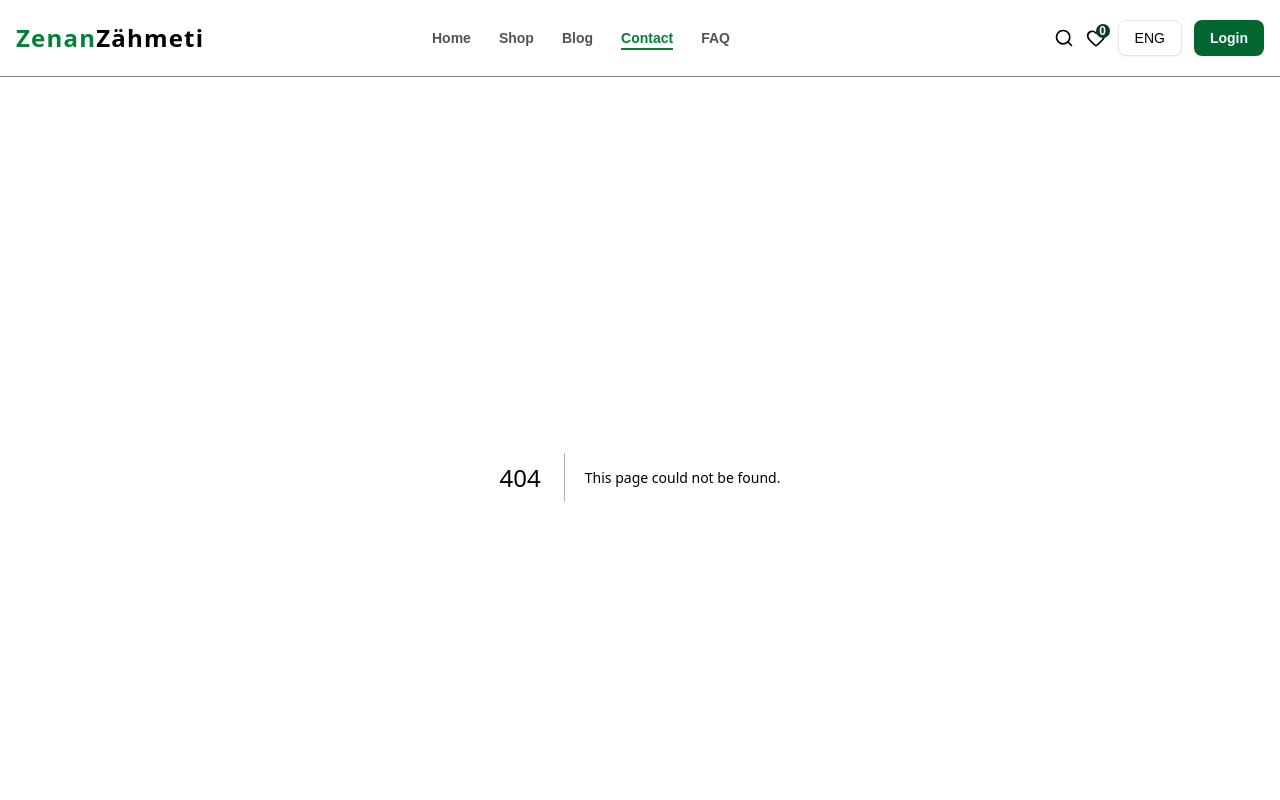
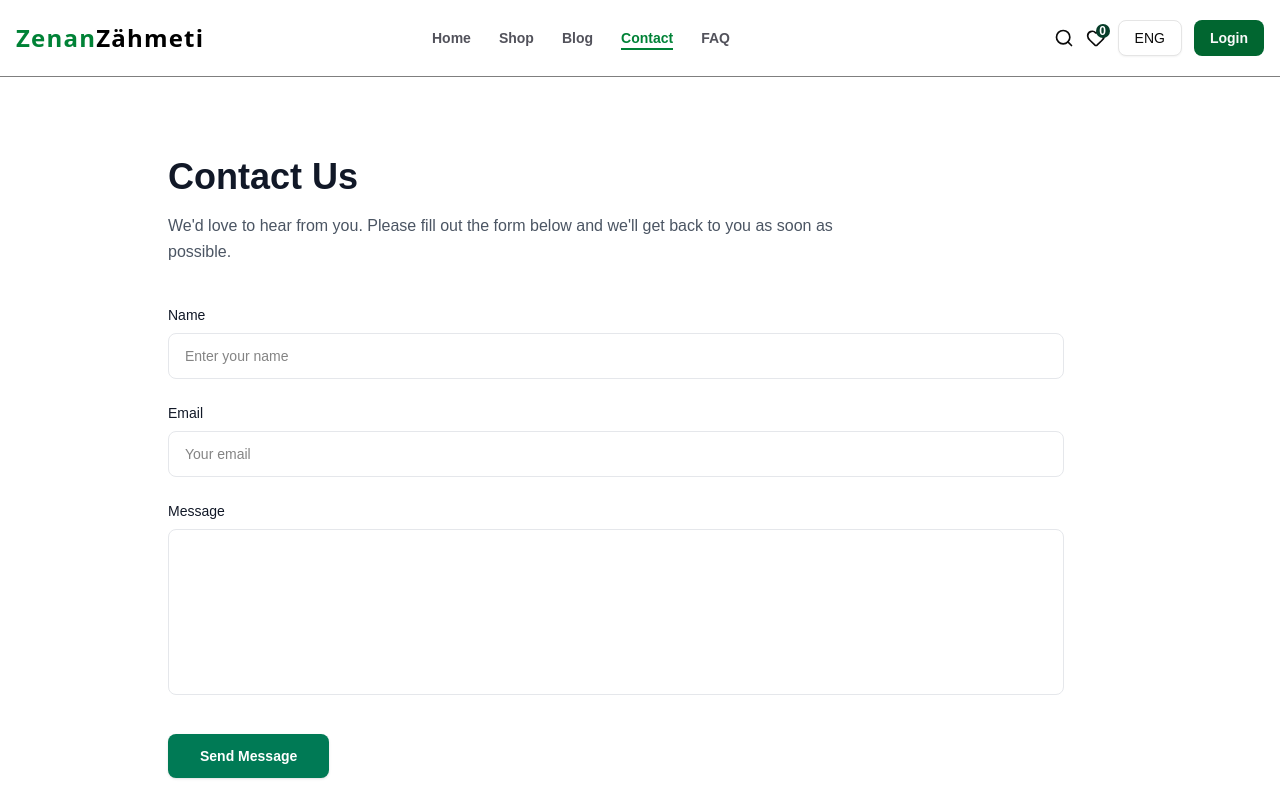
Before and after one commit to Vepa03/zenan_zahmet, a Next.js app: page /contact in a window 1280 px wide. Before the commit this address had no page. Shown: the top 800 px of the page. Built offline with nearby package versions, Linux system fonts and the light colour scheme.

Commit message:
added contact page and faq page

```diff
--- /dev/null
+++ b/app/contact/page.tsx
@@ -0,0 +1,115 @@
+"use client";
+
+import { FormEvent, useState } from "react";
+
+const ContactPage = () => {
+  const [status, setStatus] = useState<"idle" | "submitting" | "success" | "error">(
+    "idle"
+  );
+
+  const handleSubmit = (e: FormEvent<HTMLFormElement>) => {
+    e.preventDefault();
+    setStatus("submitting");
+
+    // Burada API isteği veya e-posta servisini çağırabilirsin.
+    // Şimdilik demo için direkt success gösterelim:
+    setTimeout(() => {
+      setStatus("success");
+    }, 400);
+  };
+
+  return (
+    <div className="min-h-screen bg-white flex justify-center">
+      <div className="w-full max-w-5xl px-6 md:px-10 pt-20">
+        {/* Başlık */}
+        <h1 className="text-3xl md:text-4xl font-semibold text-[#111827]">
+          Contact Us
+        </h1>
+        <p className="mt-4 text-base text-[#4B5563] max-w-2xl leading-relaxed">
+          We&apos;d love to hear from you. Please fill out the form below and
+          we&apos;ll get back to you as soon as possible.
+        </p>
+
+        {/* Form */}
+        <form onSubmit={handleSubmit} className="mt-10 space-y-6 max-w-4xl">
+          {/* Name */}
+          <div className="space-y-2">
+            <label
+              htmlFor="name"
+              className="block text-sm font-medium text-[#111827]"
+            >
+              Name
+            </label>
+            <input
+              id="name"
+              name="name"
+              required
+              placeholder="Enter your name"
+              className="w-full rounded-md border border-[#E5E7EB] px-4 py-3 text-sm outline-none focus:ring-2 focus:ring-emerald-600 focus:border-emerald-600 transition"
+            />
+          </div>
+
+          {/* Email */}
+          <div className="space-y-2">
+            <label
+              htmlFor="email"
+              className="block text-sm font-medium text-[#111827]"
+            >
+              Email
+            </label>
+            <input
+              id="email"
+              name="email"
+              type="email"
+              required
+              placeholder="Your email"
+              className="w-full rounded-md border border-[#E5E7EB] px-4 py-3 text-sm outline-none focus:ring-2 focus:ring-emerald-600 focus:border-emerald-600 transition"
+            />
+          </div>
+
+          {/* Message */}
+          <div className="space-y-2">
+            <label
+              htmlFor="message"
+              className="block text-sm font-medium text-[#111827]"
+            >
+              Message
+            </label>
+            <textarea
+              id="message"
+              name="message"
+              rows={7}
+              required
+              placeholder=""
+              className="w-full rounded-md border border-[#E5E7EB] px-4 py-3 text-sm outline-none resize-none focus:ring-2 focus:ring-emerald-600 focus:border-emerald-600 transition"
+            />
+          </div>
+
+          {/* Button + Status */}
+          <div className="pt-2 flex items-center gap-4">
+            <button
+              type="submit"
+              disabled={status === "submitting"}
+              className="px-8 py-3 rounded-md bg-emerald-700 text-white text-sm font-semibold shadow-sm hover:bg-emerald-800 disabled:opacity-70 disabled:cursor-not-allowed transition"
+            >
+              {status === "submitting" ? "Sending..." : "Send Message"}
+            </button>
+
+            {status === "success" && (
+              <span className="text-sm text-emerald-600">
+                Your message has been sent.
+              </span>
+            )}
+            {status === "error" && (
+              <span className="text-sm text-red-500">
+                Something went wrong. Please try again.
+              </span>
+            )}
+          </div>
+        </form>
+      </div>
+    </div>
+  );
+};
+
+export default ContactPage;
--- a/app/faq/page.tsx
+++ b/app/faq/page.tsx
@@ -1,43 +1,54 @@
-import React from 'react'
+"use client";
+
+import React from "react";
 import {
   Accordion,
   AccordionContent,
   AccordionItem,
   AccordionTrigger,
-} from "@/components/ui/accordion"
+} from "@/components/ui/accordion";
 
-const page = () => {
+const Page = () => {
+  const faqs = [
+    {
+      id: "1",
+      question: "Is it accessible?",
+      answer: "Yes. It adheres to the WAI-ARIA design pattern.",
+    },
+    {
+      id: "2",
+      question: "Can I use it in my project?",
+      answer: "Absolutely! It's easy to integrate and customize.",
+    },
+    {
+      id: "3",
+      question: "Does it support keyboard navigation?",
+      answer: "Yes, it supports keyboard navigation out of the box.",
+    },
+    {
+      id: "4",
+      question: "Is it responsive?",
+      answer: "Yes, it works seamlessly across all devices.",
+    },
+  ];
+
   return (
-    <div className='w-auto md:w-1/3 '>
+    <div className="min-h-screen flex justify-center items-start pt-16 bg-white">
+      <div className="w-full max-w-md">
+        <h1 className="text-2xl font-semibold mb-6 text-gray-900">
+          Frequently Asked Questions
+        </h1>
         <Accordion type="single" collapsible>
-        <AccordionItem value="item-1">
-            <AccordionTrigger>Is it accessible?</AccordionTrigger>
-            <AccordionContent>
-            Yes. It adheres to the WAI-ARIA design pattern.
-            </AccordionContent>
-        </AccordionItem>
-        <AccordionItem value="item-2">
-            <AccordionTrigger>Is it accessible?</AccordionTrigger>
-            <AccordionContent>
-            Yes. It adheres to the WAI-ARIA design pattern.
-            </AccordionContent>
-        </AccordionItem>
-        <AccordionItem value="item-3">
-            <AccordionTrigger>Is it accessible?</AccordionTrigger>
-            <AccordionContent>
-            Yes. It adheres to the WAI-ARIA design pattern.
-            </AccordionContent>
-        </AccordionItem>
-        <AccordionItem value="item-4">
-            <AccordionTrigger>Is it accessible?</AccordionTrigger>
-            <AccordionContent>
-            Yes. It adheres to the WAI-ARIA design pattern.
-            </AccordionContent>
-        </AccordionItem>
+          {faqs.map((faq) => (
+            <AccordionItem key={faq.id} value={faq.id}>
+              <AccordionTrigger>{faq.question}</AccordionTrigger>
+              <AccordionContent>{faq.answer}</AccordionContent>
+            </AccordionItem>
+          ))}
         </Accordion>
+      </div>
+    </div>
+  );
+};
 
-    </div>
-  )
-}
-
-export default page
+export default Page;
--- /dev/null
+++ b/components/Contact.tsx
@@ -0,0 +1,115 @@
+"use client";
+
+import { FormEvent, useState } from "react";
+
+const Contact = () => {
+  const [status, setStatus] = useState<"idle" | "submitting" | "success" | "error">(
+    "idle"
+  );
+
+  const handleSubmit = (e: FormEvent<HTMLFormElement>) => {
+    e.preventDefault();
+    setStatus("submitting");
+
+    // Burada API isteği veya e-posta servisini çağırabilirsin.
+    // Şimdilik demo için direkt success gösterelim:
+    setTimeout(() => {
+      setStatus("success");
+    }, 400);
+  };
+
+  return (
+    <div className="min-h-screen bg-white flex justify-center">
+      <div className="w-full max-w-5xl px-6 md:px-10 pt-20">
+        {/* Başlık */}
+        <h1 className="text-3xl md:text-4xl font-semibold text-[#111827]">
+          Contact Us
+        </h1>
+        <p className="mt-4 text-base text-[#4B5563] max-w-2xl leading-relaxed">
+          We&apos;d love to hear from you. Please fill out the form below and
+          we&apos;ll get back to you as soon as possible.
+        </p>
+
+        {/* Form */}
+        <form onSubmit={handleSubmit} className="mt-10 space-y-6 max-w-4xl">
+          {/* Name */}
+          <div className="space-y-2">
+            <label
+              htmlFor="name"
+              className="block text-sm font-medium text-[#111827]"
+            >
+              Name
+            </label>
+            <input
+              id="name"
+              name="name"
+              required
+              placeholder="Enter your name"
+              className="w-full rounded-md border border-[#E5E7EB] px-4 py-3 text-sm outline-none focus:ring-2 focus:ring-emerald-600 focus:border-emerald-600 transition"
+            />
+          </div>
+
+          {/* Email */}
+          <div className="space-y-2">
+            <label
+              htmlFor="email"
+              className="block text-sm font-medium text-[#111827]"
+            >
+              Email
+            </label>
+            <input
+              id="email"
+              name="email"
+              type="email"
+              required
+              placeholder="Your email"
+              className="w-full rounded-md border border-[#E5E7EB] px-4 py-3 text-sm outline-none focus:ring-2 focus:ring-emerald-600 focus:border-emerald-600 transition"
+            />
+          </div>
+
+          {/* Message */}
+          <div className="space-y-2">
+            <label
+              htmlFor="message"
+              className="block text-sm font-medium text-[#111827]"
+            >
+              Message
+            </label>
+            <textarea
+              id="message"
+              name="message"
+              rows={7}
+              required
+              placeholder=""
+              className="w-full rounded-md border border-[#E5E7EB] px-4 py-3 text-sm outline-none resize-none focus:ring-2 focus:ring-emerald-600 focus:border-emerald-600 transition"
+            />
+          </div>
+
+          {/* Button + Status */}
+          <div className="pt-2 flex items-center gap-4">
+            <button
+              type="submit"
+              disabled={status === "submitting"}
+              className="px-8 py-3 rounded-md bg-emerald-700 text-white text-sm font-semibold shadow-sm hover:bg-emerald-800 disabled:opacity-70 disabled:cursor-not-allowed transition"
+            >
+              {status === "submitting" ? "Sending..." : "Send Message"}
+            </button>
+
+            {status === "success" && (
+              <span className="text-sm text-emerald-600">
+                Your message has been sent.
+              </span>
+            )}
+            {status === "error" && (
+              <span className="text-sm text-red-500">
+                Something went wrong. Please try again.
+              </span>
+            )}
+          </div>
+        </form>
+      </div>
+    </div>
+  );
+};
+
+export default Contact;
```
